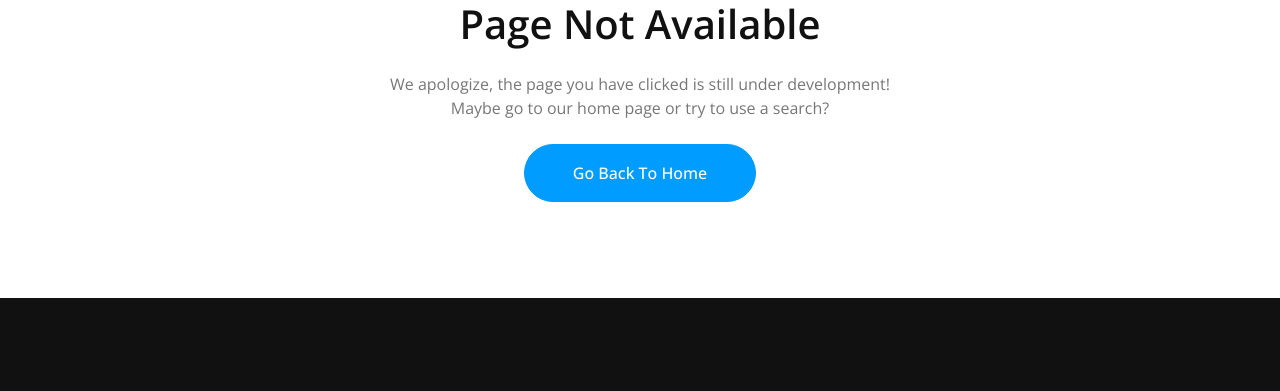
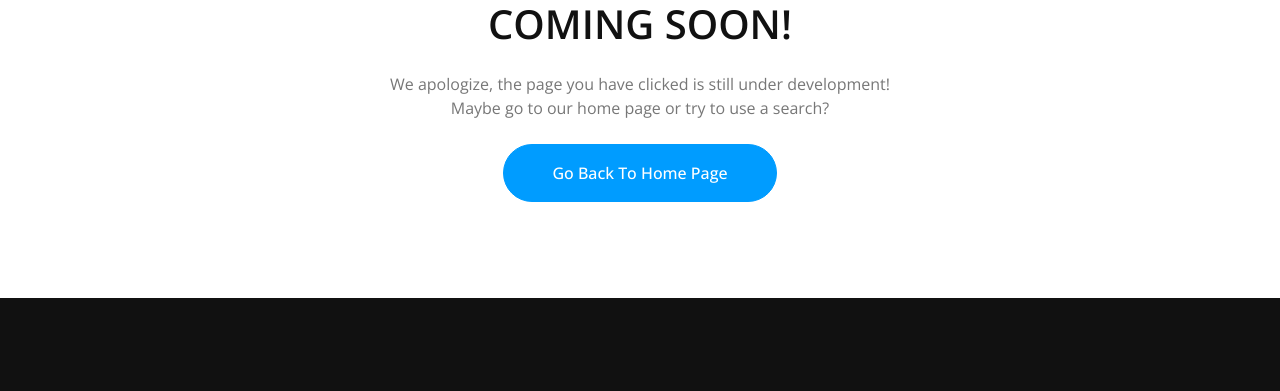
Before and after one commit to CelestineIT/site, a plain HTML site: page 404.html in a window 1280 px wide. Shown: the part 798-1189 px from the top of the page. Drawn offline with nearby package versions, Linux system fonts and the light colour scheme.

Commit message:
Update 404.html

```diff
--- a/404.html
+++ b/404.html
@@ -169,9 +169,9 @@
                 <div class="col-lg-6">
                     <i class="bi bi-exclamation-triangle display-1 text-primary"></i>
                     <h1 class="display-1">404</h1>
-                    <h1 class="mb-4">Page Not Available</h1>
+                    <h1 class="mb-4">COMING SOON!</h1>
                     <p class="mb-4">We apologize, the page you have clicked is still under development! Maybe go to our home page or try to use a search?</p>
-                    <a class="btn btn-primary rounded-pill py-3 px-5" href="">Go Back To Home</a>
+                    <a class="btn btn-primary rounded-pill py-3 px-5" href="index.html">Go Back To Home Page</a>
                 </div>
             </div>
         </div>
```
